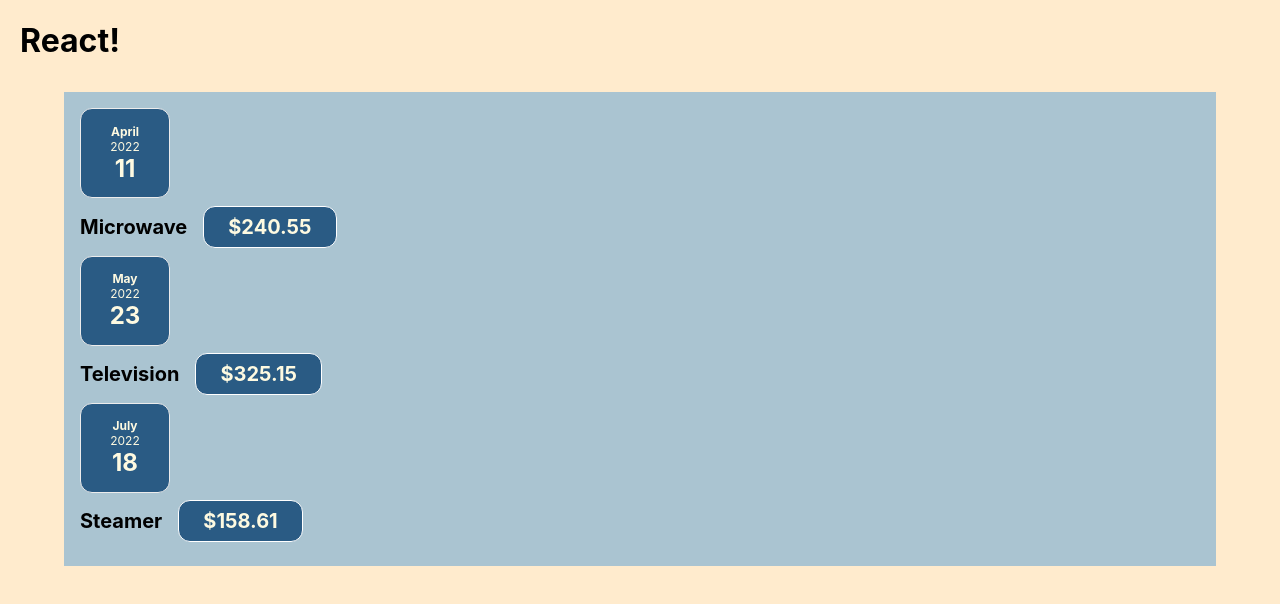
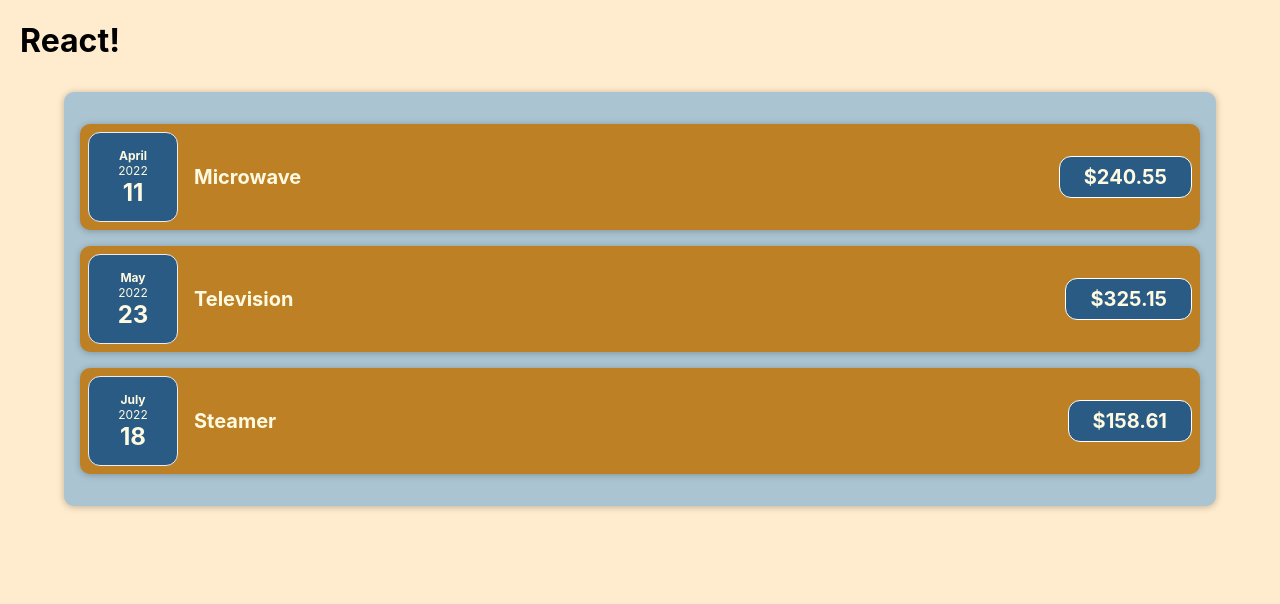
Before and after one commit to neoxanter/LearnReact, a JavaScript app in the folder cost_accounting/: page / in a window 1280 px wide. Shown: the top 604 px of the page. Built offline with nearby package versions, Linux system fonts and the light colour scheme.

Commit message:
Changed div in components to Card component

```diff
--- a/cost_accounting/src/components/Card.js
+++ b/cost_accounting/src/components/Card.js
@@ -1,5 +1,8 @@
+import './Card.css'
+
 function Card(props) {
-  return <div className="card">{props.children}</div>
+  const classes = 'card ' + props.className
+  return <div className={classes}>{props.children}</div>
 }
 
 export default Card
--- a/cost_accounting/src/components/CostView.js
+++ b/cost_accounting/src/components/CostView.js
@@ -1,5 +1,6 @@
 import './CostView.css'
 import CostItem from './CostItem'
+import Card from './Card'
 
 function CostView(props) {
   const costs = [
@@ -21,7 +22,7 @@
   ]
 
   return (
-    <div className="costs">
+    <Card className="costs">
       <CostItem
         date={costs[0].date}
         description={costs[0].description}
@@ -37,7 +38,7 @@
         description={costs[2].description}
         amount={costs[2].amount}
       />
-    </div>
+    </Card>
   )
 }
 
```
